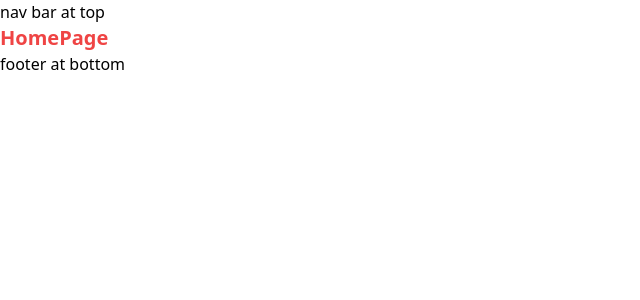
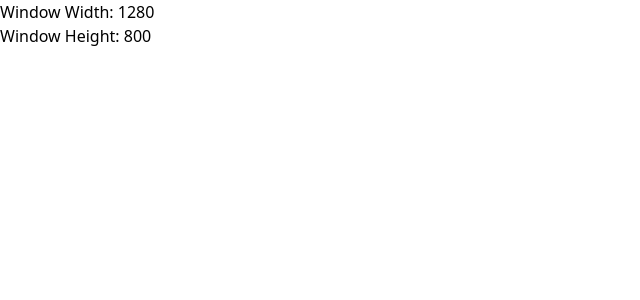
Before and after one commit to rgsk/react-hooks-examples, a Next.js app: page / in a window 1280 px wide. Shown: the top 300 px of the page, without its empty margins (0-640 px from the left). Built offline with nearby package versions, Linux system fonts and the light colour scheme.

Commit message:
useWindowSize

```diff
--- a/package.json
+++ b/package.json
@@ -14,12 +14,14 @@
     "next": "12.2.5",
     "react": "18.2.0",
     "react-dom": "18.2.0",
+    "react-no-ssr": "^1.1.0",
     "react-table": "^7.8.0"
   },
   "devDependencies": {
     "@types/node": "18.7.16",
     "@types/react": "18.0.18",
     "@types/react-dom": "18.0.6",
+    "@types/react-no-ssr": "^1.1.3",
     "@types/react-table": "^7.7.12",
     "autoprefixer": "^10.4.8",
     "eslint": "8.23.0",
--- a/src/components/HomePage.tsx
+++ b/src/components/HomePage.tsx
@@ -1,8 +1,10 @@
+import SampleUseWindowSize from './Samples/SampleUseWindowSize';
+
 interface IHomePageProps {}
 const HomePage: React.FC<IHomePageProps> = ({}) => {
   return (
     <div>
-      <h3 className="text-red-500 font-bold text-xl">HomePage</h3>
+      <SampleUseWindowSize />
     </div>
   );
 };
--- /dev/null
+++ b/src/components/Samples/SampleUseWindowSize.tsx
@@ -0,0 +1,41 @@
+import useWindowSize from 'hooks/useWindowSize';
+import NoSSR from 'react-no-ssr';
+
+interface ISampleUseWindowSizeProps {}
+const SampleUseWindowSize: React.FC<ISampleUseWindowSizeProps> = ({}) => {
+  return (
+    <div>
+      <Basic />
+    </div>
+  );
+};
+export default SampleUseWindowSize;
+interface IBasicProps {}
+const Basic: React.FC<IBasicProps> = ({}) => {
+  const { windowWidth, windowHeight } = useWindowSize();
+  return (
+    <div>
+      <p>Window Width: {windowWidth}</p>
+      <p>Window Height: {windowHeight}</p>
+    </div>
+  );
+};
+
+interface IWhyProps {}
+const Why: React.FC<IWhyProps> = ({}) => {
+  return (
+    <div>
+      <p>Window Width: {window.innerWidth}</p>
+      <p>Window Height: {window.innerHeight}</p>
+    </div>
+  );
+};
+
+interface INoSsrExampleProps {}
+const NoSsrExample: React.FC<INoSsrExampleProps> = ({}) => {
+  return (
+    <NoSSR>
+      <Why />
+    </NoSSR>
+  );
+};
--- a/src/components/Shared/Layout.tsx
+++ b/src/components/Shared/Layout.tsx
@@ -2,12 +2,6 @@ interface ILayoutProps {
   children: React.ReactNode;
 }
 const Layout: React.FC<ILayoutProps> = ({ children }) => {
-  return (
-    <div>
-      <nav>nav bar at top</nav>
-      {children}
-      <footer>footer at bottom</footer>
-    </div>
-  );
+  return <div>{children}</div>;
 };
 export default Layout;
--- /dev/null
+++ b/src/hooks/useWindowSize.ts
@@ -0,0 +1,23 @@
+import { useEffect, useState } from 'react';
+
+const useWindowSize = () => {
+  const [windowSize, setWindowSize] = useState({
+    windowWidth: 0,
+    windowHeight: 0,
+  });
+  useEffect(() => {
+    const cb = () => {
+      setWindowSize({
+        windowWidth: window.innerWidth,
+        windowHeight: window.innerHeight,
+      });
+    };
+    cb();
+    window.addEventListener('resize', cb);
+    return () => {
+      window.removeEventListener('resize', cb);
+    };
+  }, []);
+  return windowSize;
+};
+export default useWindowSize;
```
